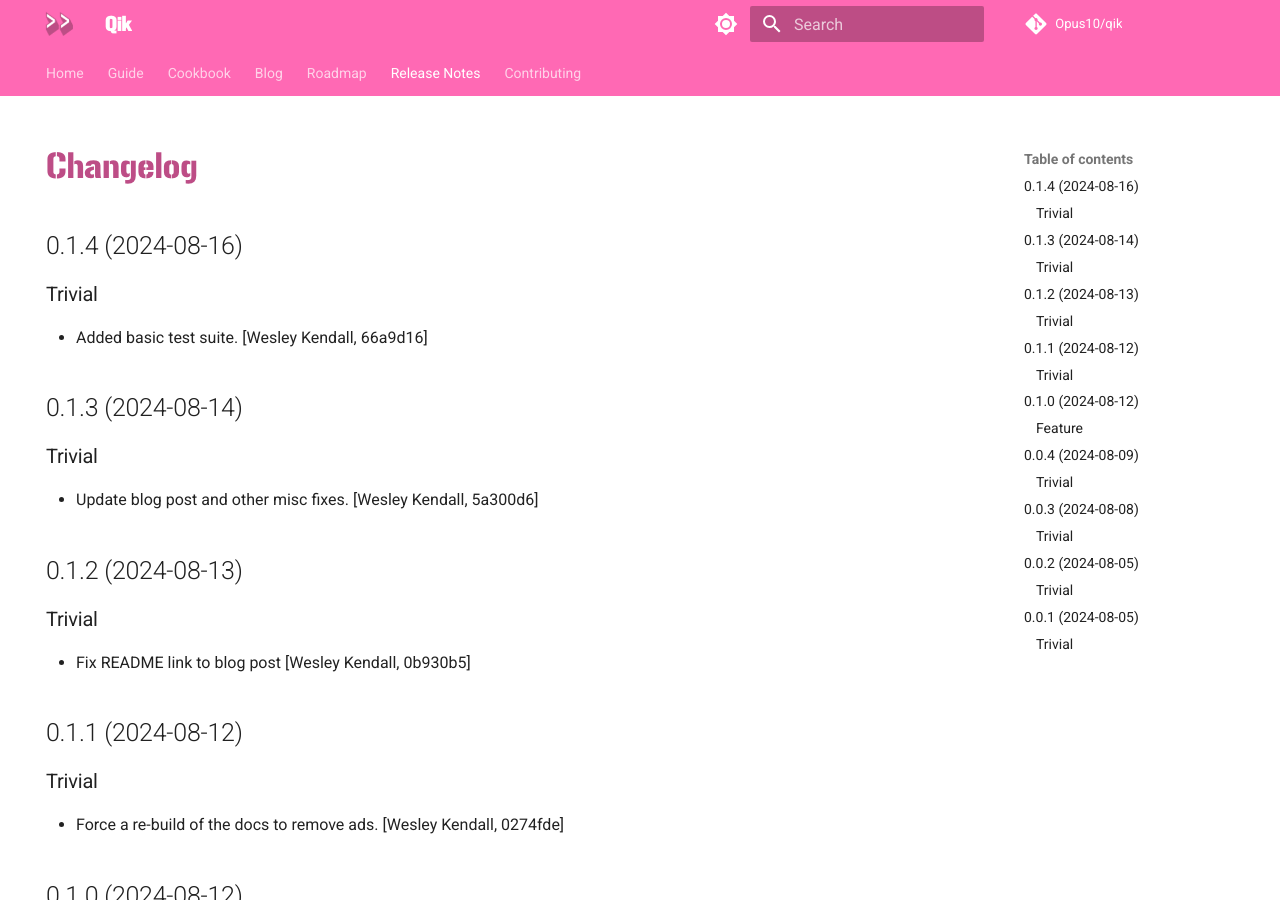
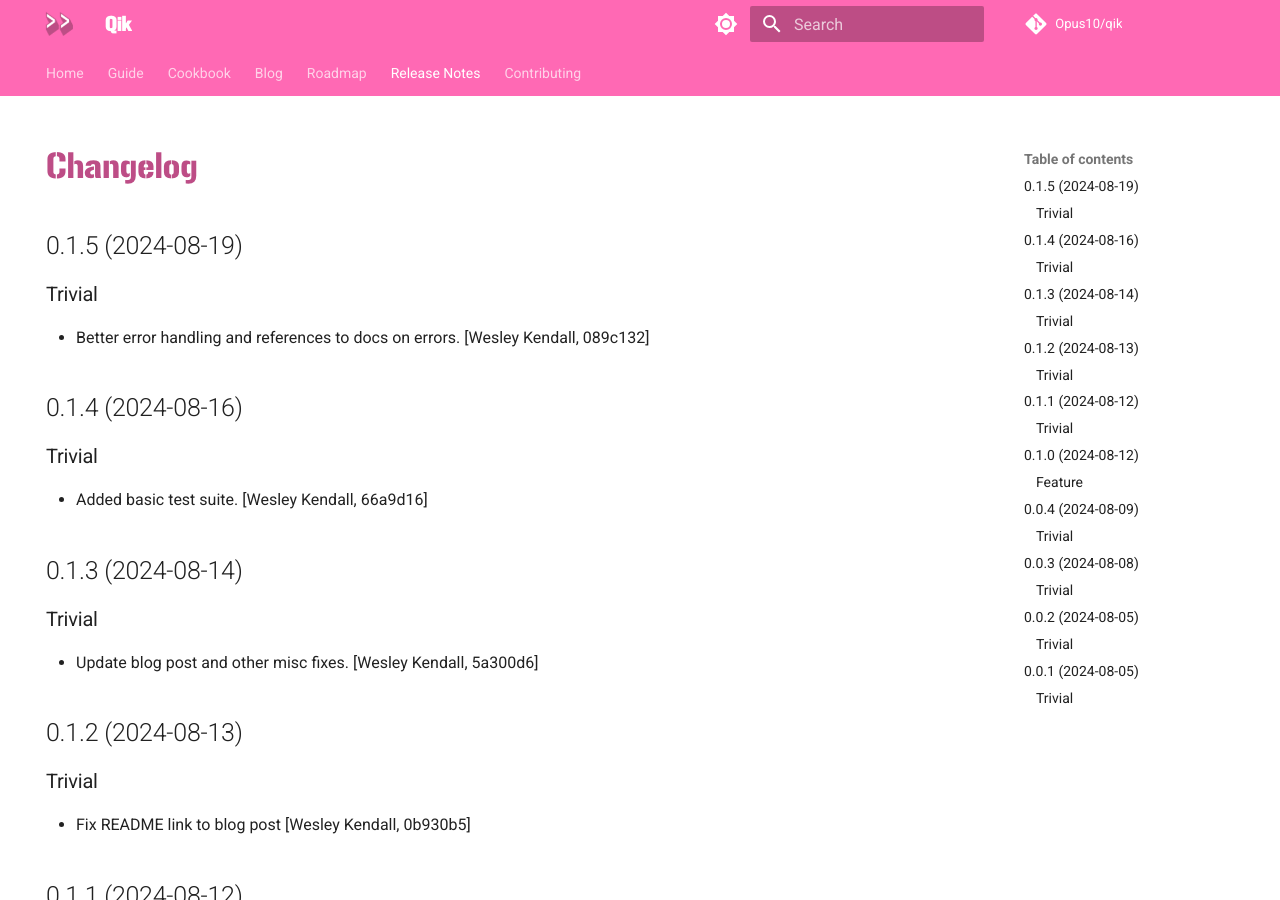
Before and after one commit to Opus10/qik, an MkDocs documentation site: the page built from docs/release_notes.md, in a window 1280 px wide and 900 px high. Built offline with MkDocs 1.6.1 and Material for MkDocs 9.7.7, drawn with Linux system fonts in a browser that asks for light colours; comment, search, counter and statistics services are not loaded.

Commit message:
Release version 0.1.5 [skip ci]
Type: trivial

```diff
--- a/docs/release_notes.md
+++ b/docs/release_notes.md
@@ -5,6 +5,12 @@ hide:
 
 
 # Changelog
+
+## 0.1.5 (2024-08-19)
+
+### Trivial
+
+  - Better error handling and references to docs on errors. [Wesley Kendall, 089c132]
 
 ## 0.1.4 (2024-08-16)
 
--- a/pyproject.toml
+++ b/pyproject.toml
@@ -27,7 +27,7 @@ packages = [
 exclude = [
   "*/tests/"
 ]
-version = "0.1.4"
+version = "0.1.5"
 description = "Run cached commands in your modular monorepo."
 authors = ["Opus 10 Engineering"]
 classifiers = [
```
Also changed, not shown: CHANGELOG.md (+6 -0 lines).
